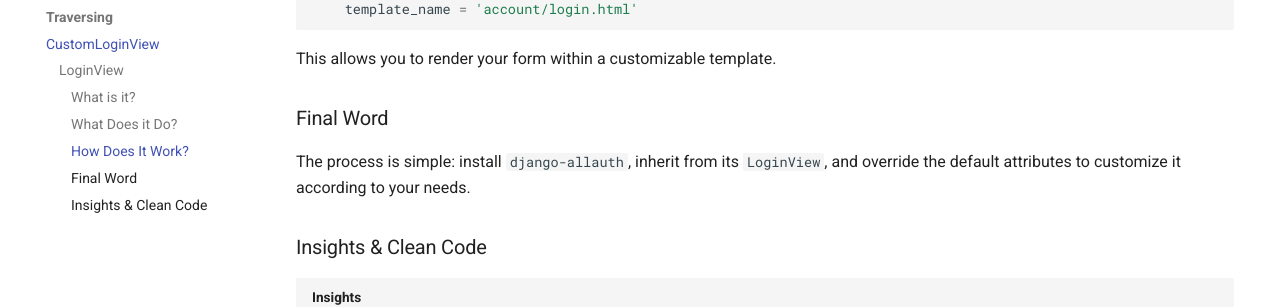
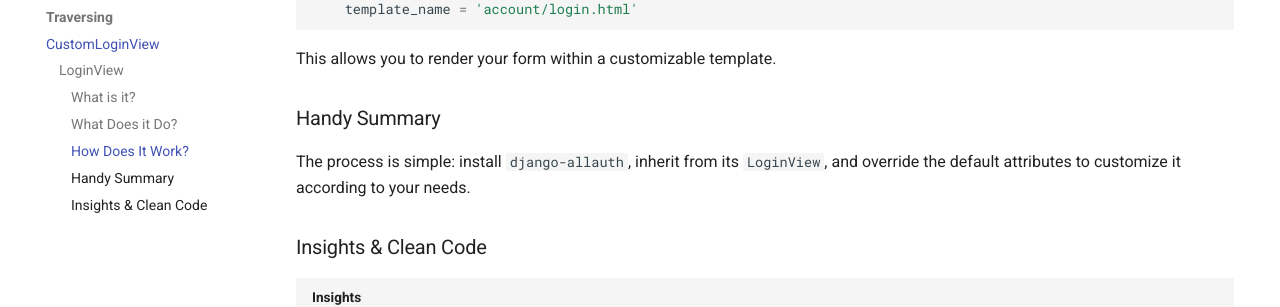
Before and after one commit to plexoio/djangoviews, an MkDocs documentation site: the page built from docs/oop/traversing/login_view.md, in a window 1280 px wide and 900 px high, scrolled down 1676 px. Shown: the part 154-461 px from the top of the window. Built offline with MkDocs 1.6.1 and Material for MkDocs 9.7.7, drawn with Linux system fonts in a browser that asks for light colours.

Commit message:
docs:s: change final word to Handy Summary title on LoginView article

```diff
--- a/docs/oop/traversing/login_view.md
+++ b/docs/oop/traversing/login_view.md
@@ -80,7 +80,7 @@ class CustomLoginView(LoginView):
 
 This allows you to render your form within a customizable template.
 
-### Final Word
+### Handy Summary
 
 The process is simple: install `django-allauth`, inherit from its `LoginView`, and override the default attributes to customize it according to your needs.
 
```
